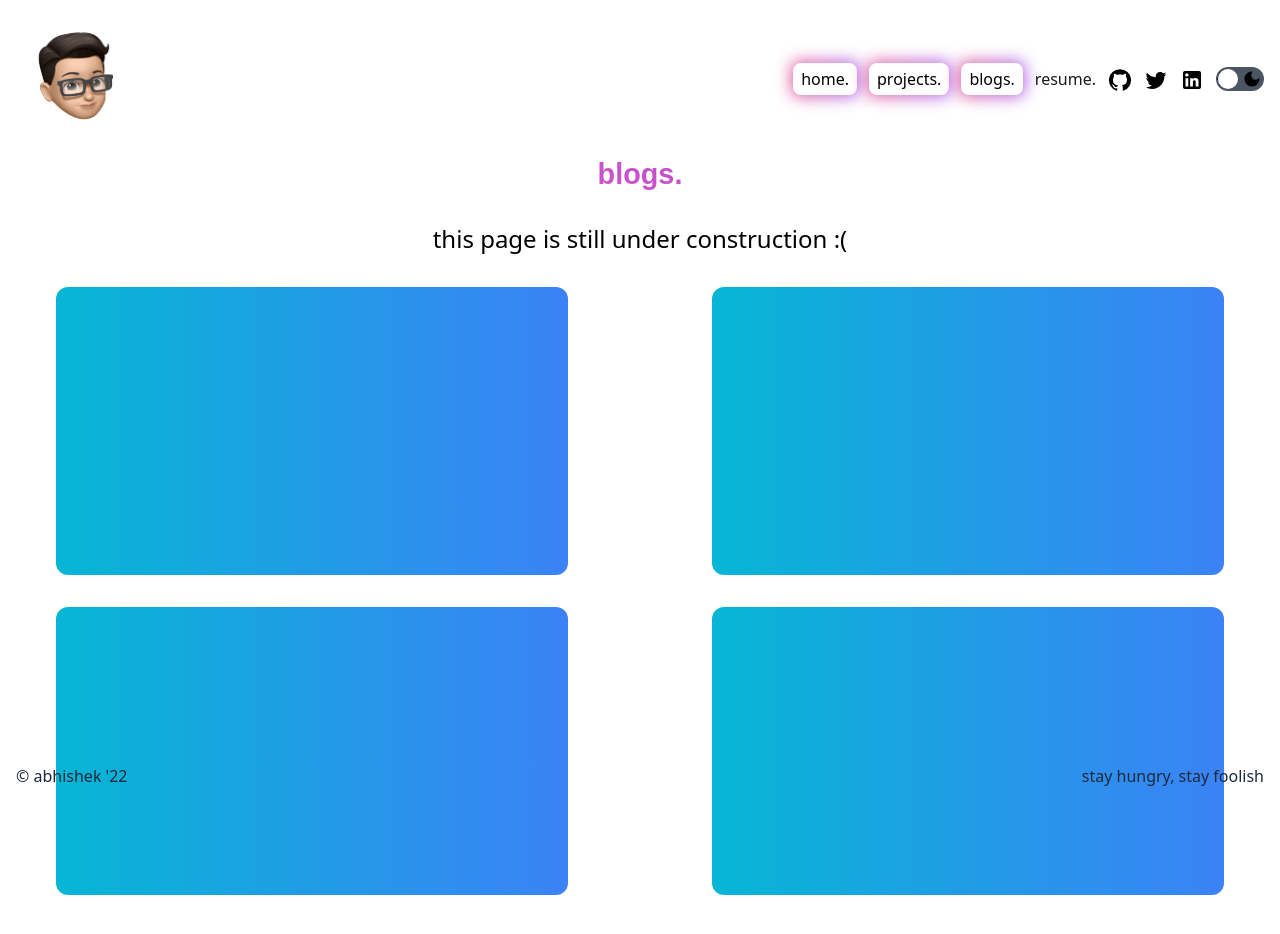
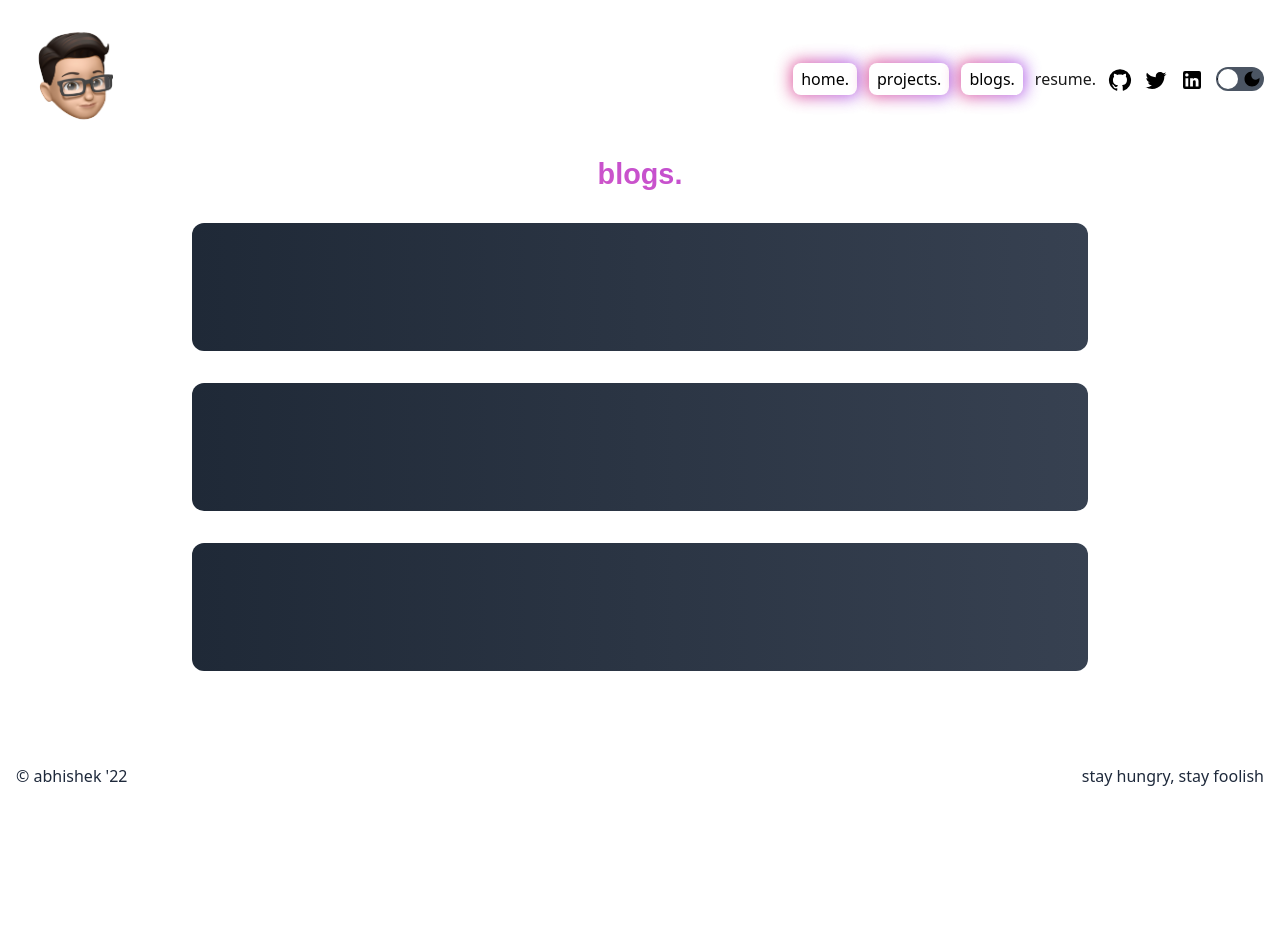
Before and after one commit to 19abhishek/Portfolio, a Next.js app: page /playground in a window 1280 px wide. Shown: the top 934 px of the page. After the commit the page ends 800 px from the top, so only its background shows below. Built offline with nearby package versions, Linux system fonts and the light colour scheme.

Commit message:
Blogs section added

```diff
--- /dev/null
+++ b/components/BlogCard.js
@@ -0,0 +1,9 @@
+import React from "react";
+
+function BlogCard() {
+  return (
+    <div className="w-[56rem] relative h-[8rem] flex justify-between  bg-gradient-to-r from-gray-800 to-gray-700 text-white rounded-xl hover:-translate-y-2 hover:transition-all cursor-pointer hover:transition-duration-[1000ms] hover:shadow-lg hover:shadow-pink-500"></div>
+  );
+}
+
+export default BlogCard;
--- a/components/Body.js
+++ b/components/Body.js
@@ -1,5 +1,6 @@
 import React, { useEffect, useState } from "react";
 import styles from "./Body.module.css";
+import Button from "./Button";
 
 function Body() {
   const words = ["dream.", "believe.", "achieve."];
@@ -15,7 +16,7 @@ function Body() {
   }, []);
 
   return (
-    <div className="flex flex-col gap-8">
+    <div className="flex flex-col gap-8 p-4">
       <div className={`${styles.gradientText} text-center mt-8`}>
         Bringing designs to life
       </div>
@@ -30,6 +31,7 @@ function Body() {
           both functional and aesthetic.
         </div>
       </div>
+      <Button text={"Say Hi!"} />
     </div>
   );
 }
--- /dev/null
+++ b/components/Button.js
@@ -0,0 +1,20 @@
+import React from "react";
+
+function Button({ text }) {
+  return (
+    <div>
+      <div className="grid gap-10 items-start justify-center">
+        <div className="relative group">
+          <div className="absolute -inset-0.5 bg-gradient-to-r from-pink-600 to-purple-600 rounded-lg blur opacity-75 group-hover:opacity-100 transition duration-1000 group-hover:duration-200 animate-tilt"></div>
+          <button className="relative px-2 py-2 bg-white dark:bg-black rounded-lg leading-none flex items-center divide-x divide-gray-600">
+            <span className="text-black-400 hover:opacity-70  transition duration-200">
+              {text}
+            </span>
+          </button>
+        </div>
+      </div>
+    </div>
+  );
+}
+
+export default Button;
--- a/components/HeaderLink.js
+++ b/components/HeaderLink.js
@@ -4,12 +4,12 @@ import Link from "next/link";
 function HeaderLink({ path, name }) {
   return (
     <>
-      <div class="">
-        <div class="grid gap-10 items-start justify-center">
-          <div class="relative group">
-            <div class="absolute -inset-0.5 bg-gradient-to-r from-pink-600 to-purple-600 rounded-lg blur opacity-75 group-hover:opacity-100 transition duration-1000 group-hover:duration-200 animate-tilt"></div>
-            <button class="relative px-2 py-2 bg-white dark:bg-black rounded-lg leading-none flex items-center divide-x divide-gray-600">
-              <span class="text-black-400 hover:opacity-70  transition duration-200">
+      <div>
+        <div className="grid gap-10 items-start justify-center">
+          <div className="relative group">
+            <div className="absolute -inset-0.5 bg-gradient-to-r from-pink-600 to-purple-600 rounded-lg blur opacity-75 group-hover:opacity-100 transition duration-1000 group-hover:duration-200 animate-tilt"></div>
+            <button className="relative px-2 py-2 bg-white dark:bg-black rounded-lg leading-none flex items-center divide-x divide-gray-600">
+              <span className="text-black-400 hover:opacity-70  transition duration-200">
                 <Link href={path}>{`${name}.`}</Link>
               </span>
             </button>
--- a/pages/playground.js
+++ b/pages/playground.js
@@ -3,6 +3,7 @@ import Header from "../components/Header";
 import Footer from "../components/Footer";
 import styles from "../components/Body.module.css";
 import Card from "../components/Card";
+import BlogCard from "../components/BlogCard";
 
 function playground() {
   return (
@@ -12,14 +13,13 @@ function playground() {
         {" "}
         blogs.
       </div>
-      <div className="text-center text-2xl bold mt-8 mb-8">
+      {/* <div className="text-center text-2xl bold mt-8 mb-8">
         this page is still under construction :(
-      </div>
-      <div className="grid grid-cols-2 place-items-center gap-8 space-between mb-14">
-        <Card />
-        <Card />
-        <Card />
-        <Card />
+      </div> */}
+      <div className="grid place-items-center gap-8 space-between mb-14">
+        <BlogCard />
+        <BlogCard />
+        <BlogCard />
       </div>
       <Footer />
     </>
--- a/pages/projects.js
+++ b/pages/projects.js
@@ -14,7 +14,7 @@ function projects() {
         {" "}
         projects.
       </div>
-      <div className="grid grid-cols-2 place-items-center gap-8 space-between mb-14">
+      <div className="grid grid-cols-2 place-items-center gap-8 space-between mb-14 px-16">
         {data.map((cData) => {
           return (
             <Card
```
